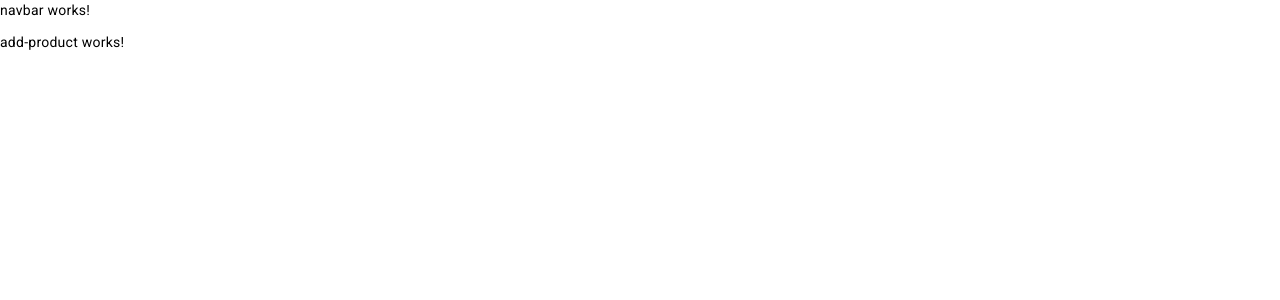
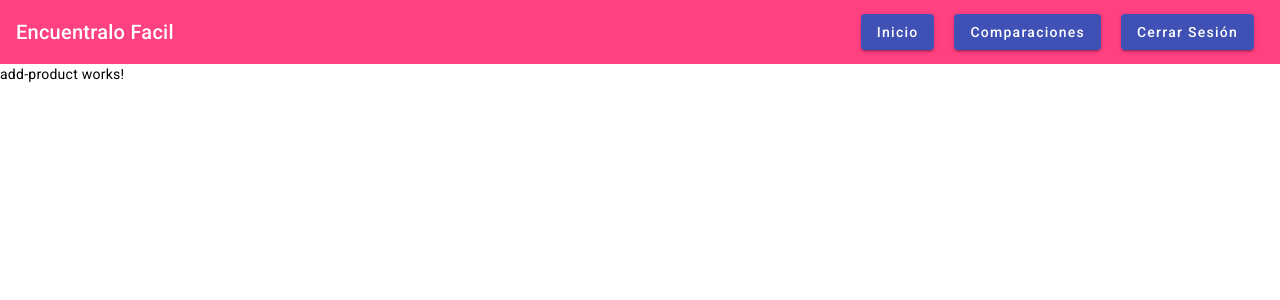
Before and after one commit to SebastianMoreyra/EncuentraloFacilFrontEnd, an Angular app in the folder EncuentraloFacilFrontend/: page /addProduct in a window 1280 px wide. Shown: the top 300 px of the page. Built offline with nearby package versions, Linux system fonts and the light colour scheme.

Commit message:
add-product.component.ts

```diff
--- a/EncuentraloFacilFrontend/package.json
+++ b/EncuentraloFacilFrontend/package.json
@@ -6,6 +6,7 @@
     "start": "ng serve",
     "build": "ng build",
     "watch": "ng build --watch --configuration development",
+    "backend": "json-server --watch server/data.json",
     "test": "ng test"
   },
   "private": true,
--- a/EncuentraloFacilFrontend/src/app/app.module.ts
+++ b/EncuentraloFacilFrontend/src/app/app.module.ts
@@ -12,6 +12,8 @@ import { AddProductComponent } from './components/Product/add-product/add-produc
 import { AddUserComponent } from './components/User/add-user/add-user.component';
 import { AddConsumerComponent } from './components/Consumer/add-consumer/add-consumer.component';
 import { MaterialModule } from './material.module';
+
+import { HttpClientModule } from '@angular/common/http';
 
 @NgModule({
   declarations: [
@@ -28,7 +30,8 @@ import { MaterialModule } from './material.module';
     BrowserModule,
     AppRoutingModule,
     BrowserAnimationsModule,
-    MaterialModule
+    MaterialModule,
+    HttpClientModule,
   ],
   providers: [],
   bootstrap: [AppComponent]
--- a/EncuentraloFacilFrontend/src/app/components/Product/add-product/add-product.component.css
+++ b/EncuentraloFacilFrontend/src/app/components/Product/add-product/add-product.component.css
@@ -0,0 +1,11 @@
+.auto-container {
+  display: flex;
+  flex-direction: column;
+  align-items: left;
+  width: 42%;
+}
+.button {
+  align-items: center;
+  width:20%;
+  margin-left: 10px;
+}
--- a/EncuentraloFacilFrontend/src/app/components/Product/add-product/add-product.component.ts
+++ b/EncuentraloFacilFrontend/src/app/components/Product/add-product/add-product.component.ts
@@ -1,4 +1,9 @@
-import { Component } from '@angular/core';
+import { Component, OnInit } from '@angular/core';
+import { FormBuilder, FormGroup, Validators } from '@angular/forms';
+import { MatSnackBar } from '@angular/material/snack-bar';
+import { ActivatedRoute, Router } from '@angular/router';
+import { Product } from 'src/app/models/Product';
+import { ProductService } from 'src/app/services/product.service';
 
 @Component({
   selector: 'app-add-product',
@@ -6,5 +11,80 @@ import { Component } from '@angular/core';
   styleUrls: ['./add-product.component.css']
 })
 export class AddProductComponent {
+  public myForm!: FormGroup
+  //public _tax: number = 0
+  public _id: number = 0
+  constructor(
+    private fb: FormBuilder,
+    private productService: ProductService,
+    private snackBar: MatSnackBar,
+    private router: Router,
+    private activatedRoute: ActivatedRoute
+  ) {}
+
+  ngOnInit(): void {
+    this.reactiveForm()
+  }
+
+  reactiveForm() {
+    this.myForm = this.fb.group ({
+      id: [''],
+      brand: ['', Validators.required],
+      price:  ['', Validators.required],
+      category:  ['', Validators.required],
+      expiration_date: ['', Validators.required]
+
+    })
+
+    this._id = this.activatedRoute.snapshot.params['id']
+
+    if (this._id != 0 && this._id != undefined) {
+      this.productService.getProductosById(this._id).subscribe((data: Product) =>{
+        this.myForm.get('price')!.setValue(data.price)
+        this.myForm.get('brand')!.setValue(data.brand)
+        this.myForm.get('category')!.setValue(data.category)
+        this.myForm.get('expiration_date')!.setValue(data.expiration_date)
+      } )
+    }
+  }
+
+  addAuto() {
+    //this._tax = this.myForm.get('price')!.value * 0.18
+
+    const product: Product = {
+      id: 0,
+      price: this.myForm.get('price')!.value,
+      brand: this.myForm.get('brand')!.value,
+      category: this.myForm.get('category')!.value,
+      expiration_date: new Date()
+    }
+    if (this._id == 0 || this._id == undefined) {
+      this.productService.saveProduct(product).subscribe({
+        next: (data) => {
+          console.log("ingresando registro...")
+          this.snackBar.open('Producto creado correctamente', '', {
+            duration: 3000
+          })
+          this.router.navigate(['/listProduct'])
+        },
+        error: (err) => {
+          console.log(err)
+        },
+      })
+    } else
+    {
+      this.productService.updateProduct(product, this._id).subscribe({
+        next: (date) => {
+          this.snackBar.open('Producto modificado correctamente', '', {
+            duration: 3000
+          })
+        },
+        error: (err) => {
+          console.log(err)
+        }
+      })
+    }
+
+  }
 
 }
--- a/EncuentraloFacilFrontend/src/app/components/navbar/navbar.component.css
+++ b/EncuentraloFacilFrontend/src/app/components/navbar/navbar.component.css
@@ -0,0 +1,12 @@
+span {
+  margin: auto;
+  text-align: center;
+}
+
+.example-spacer {
+  flex: 1 1 auto;
+}
+
+button {
+  margin: 10px 10px;
+}
--- a/EncuentraloFacilFrontend/src/app/components/navbar/navbar.component.html
+++ b/EncuentraloFacilFrontend/src/app/components/navbar/navbar.component.html
@@ -1 +1,10 @@
-<p>navbar works!</p>
+<mat-toolbar color="accent">
+  <mat-toolbar-row>
+    <span>Encuentralo Facil</span>
+    <span class="example-spacer"></span>
+    <button mat-raised-button color="primary" [routerLink]="'/listProduct'">Inicio</button>
+    <button mat-raised-button color="primary" [routerLink]="'/listProduct'">Comparaciones</button>
+    <button mat-raised-button color="primary" [routerLink]="'/addAuto'">Cerrar Sesión</button>
+
+  </mat-toolbar-row>
+</mat-toolbar>
--- a/EncuentraloFacilFrontend/src/app/dialog/dialog.component.html
+++ b/EncuentraloFacilFrontend/src/app/dialog/dialog.component.html
@@ -1,4 +1,4 @@
-<mat-toolbar color="accent">
+<!-- <mat-toolbar color="accent">
   <mat-toolbar-row>
     <span>Product Management</span>
     <span class="example-spacer"></span>
@@ -6,4 +6,4 @@
     <button mat-raised-button color="primary" [routerLink]="'/addProduct'">add</button>
 
   </mat-toolbar-row>
-</mat-toolbar>
+</mat-toolbar> -->
--- a/EncuentraloFacilFrontend/src/app/models/Product.ts
+++ b/EncuentraloFacilFrontend/src/app/models/Product.ts
@@ -3,5 +3,5 @@ export interface Product {
   price: number
   category: string
   brand: string
-  expirationDate: Date
+  expiration_date: Date
 }
--- a/EncuentraloFacilFrontend/src/app/services/product.service.ts
+++ b/EncuentraloFacilFrontend/src/app/services/product.service.ts
@@ -2,7 +2,7 @@ import { HttpClient } from '@angular/common/http';
 import { Injectable } from '@angular/core';
 import { Product } from '../models/Product';
 
-const base_url = "https://localhost:3000"
+const base_url = "http://localhost:3000/Product"
 @Injectable({
   providedIn: 'root'
 })
@@ -14,6 +14,15 @@ export class ProductService {
     const endpoint = `${base_url}/`;
     return this.http.get<Product[]>(endpoint)
   }
+  getProductosById(id: any) {
+    const endpoint = `${base_url}/${id}`;
+    return this.http.get<Product>(endpoint)
+  }
+  updateProduct(body: any, id: any) {
+    const endpoint = `${base_url}/${id}`;
+    return this.http.put<Product>(endpoint, body)
+  }
+
   getProductsByCategory(category: any) {
     const endpoint = `${base_url}/${category}`;
     return this.http.get<Product>(endpoint)
```
Also changed, not shown: 1 other file (tests, documents, lock files or other folders).
